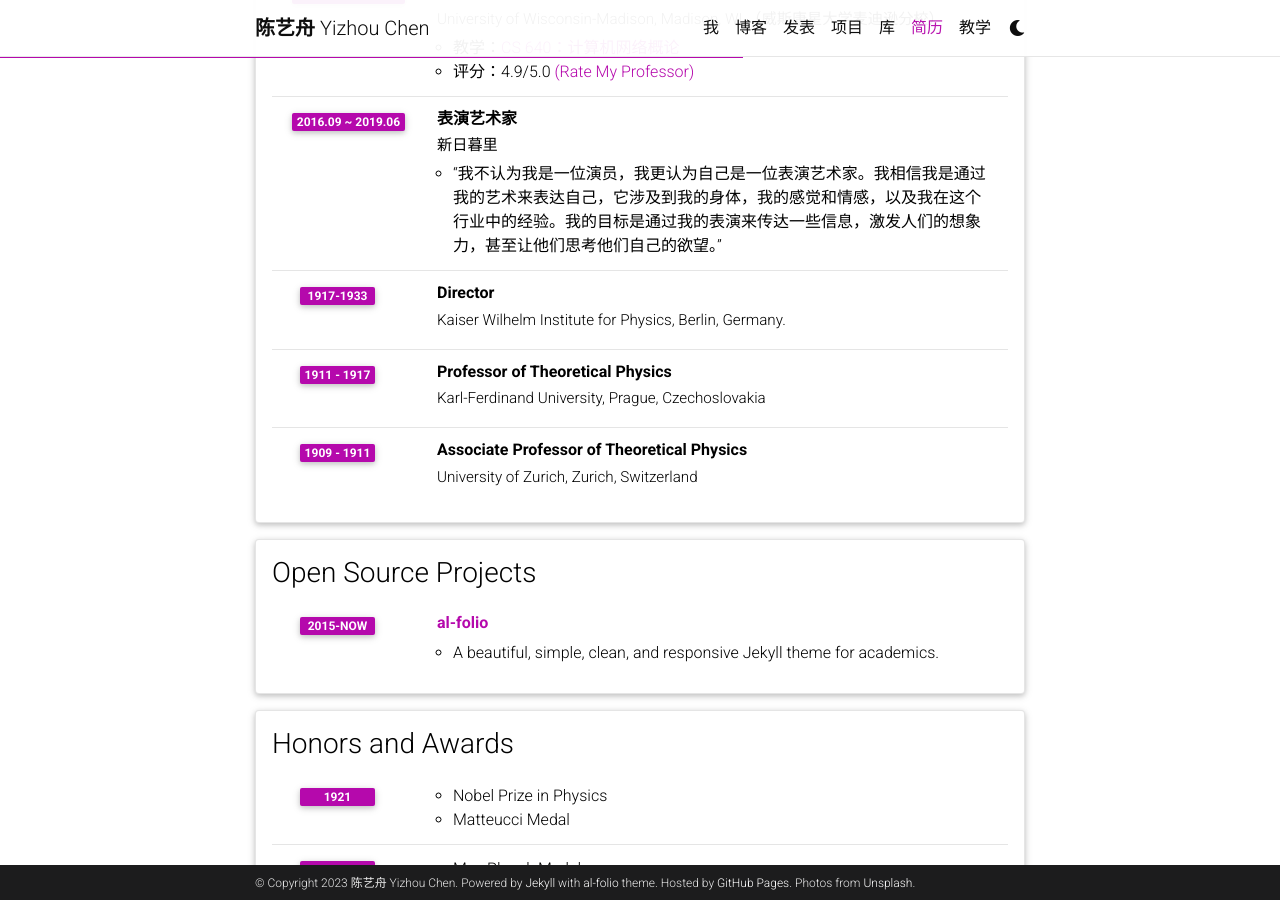
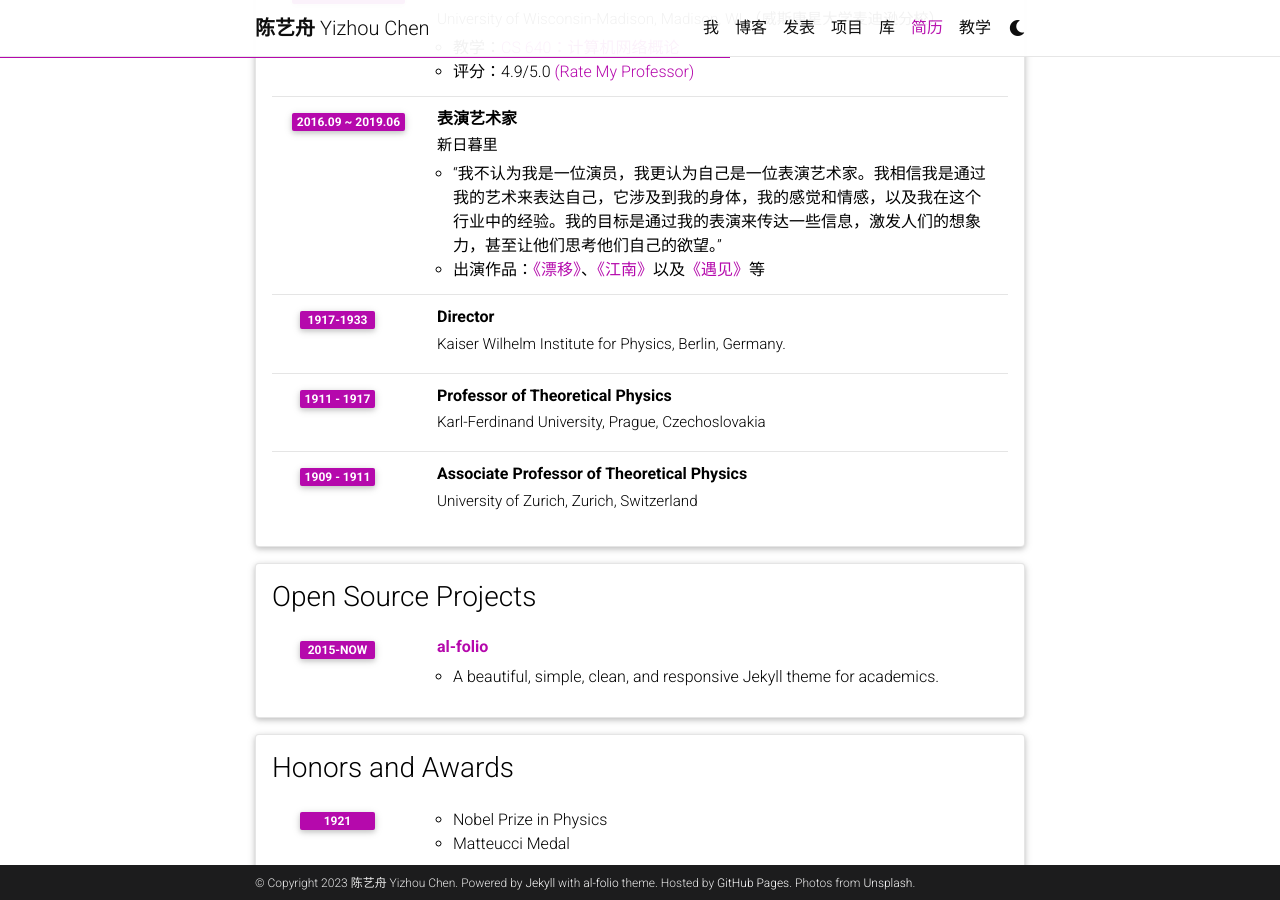
Before and after one commit to famax7/famax7.github.io, a Jekyll site: the page built from _pages/cv.md, in a window 1280 px wide and 900 px high, scrolled down 784 px. Built offline with Jekyll 4.4.1, drawn with Linux system fonts in a browser that asks for light colours; comment, search, counter and statistics services are not loaded; a style sheet for code colours, icons or effects is not loaded.

Commit message:
Update cv.yml

```diff
--- a/_data/cv.yml
+++ b/_data/cv.yml
@@ -41,7 +41,8 @@
       institution: 新日暮里
       year: 2016.09 ~ 2019.06
       description:
-        “我不认为我是一位演员，我更认为自己是一位表演艺术家。我相信我是通过我的艺术来表达自己，它涉及到我的身体，我的感觉和情感，以及我在这个行业中的经验。我的目标是通过我的表演来传达一些信息，激发人们的想象力，甚至让他们思考他们自己的欲望。”
+        - “我不认为我是一位演员，我更认为自己是一位表演艺术家。我相信我是通过我的艺术来表达自己，它涉及到我的身体，我的感觉和情感，以及我在这个行业中的经验。我的目标是通过我的表演来传达一些信息，激发人们的想象力，甚至让他们思考他们自己的欲望。”
+        - 出演作品：<a href="https://www.bilibili.com/video/BV1rx411k7dV/">《漂移》</a>、<a href="https://www.bilibili.com/video/BV1es411E7UE/">《江南》</a>以及<a href="https://www.bilibili.com/video/BV1qJ411B7Wr/">《遇见》</a>等
 
     - title: Director
       institution: Kaiser Wilhelm Institute for Physics, Berlin, Germany.
```
